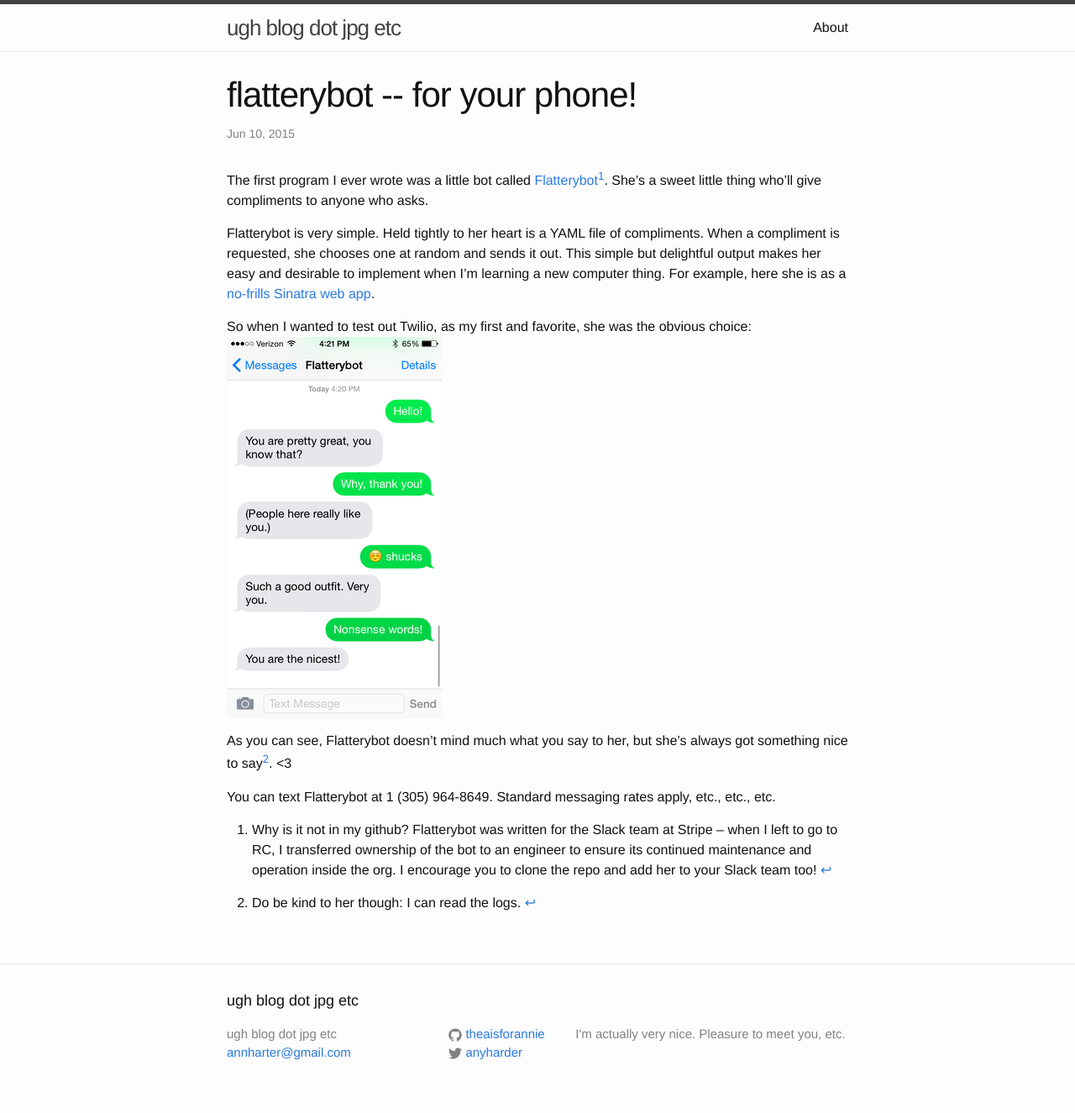
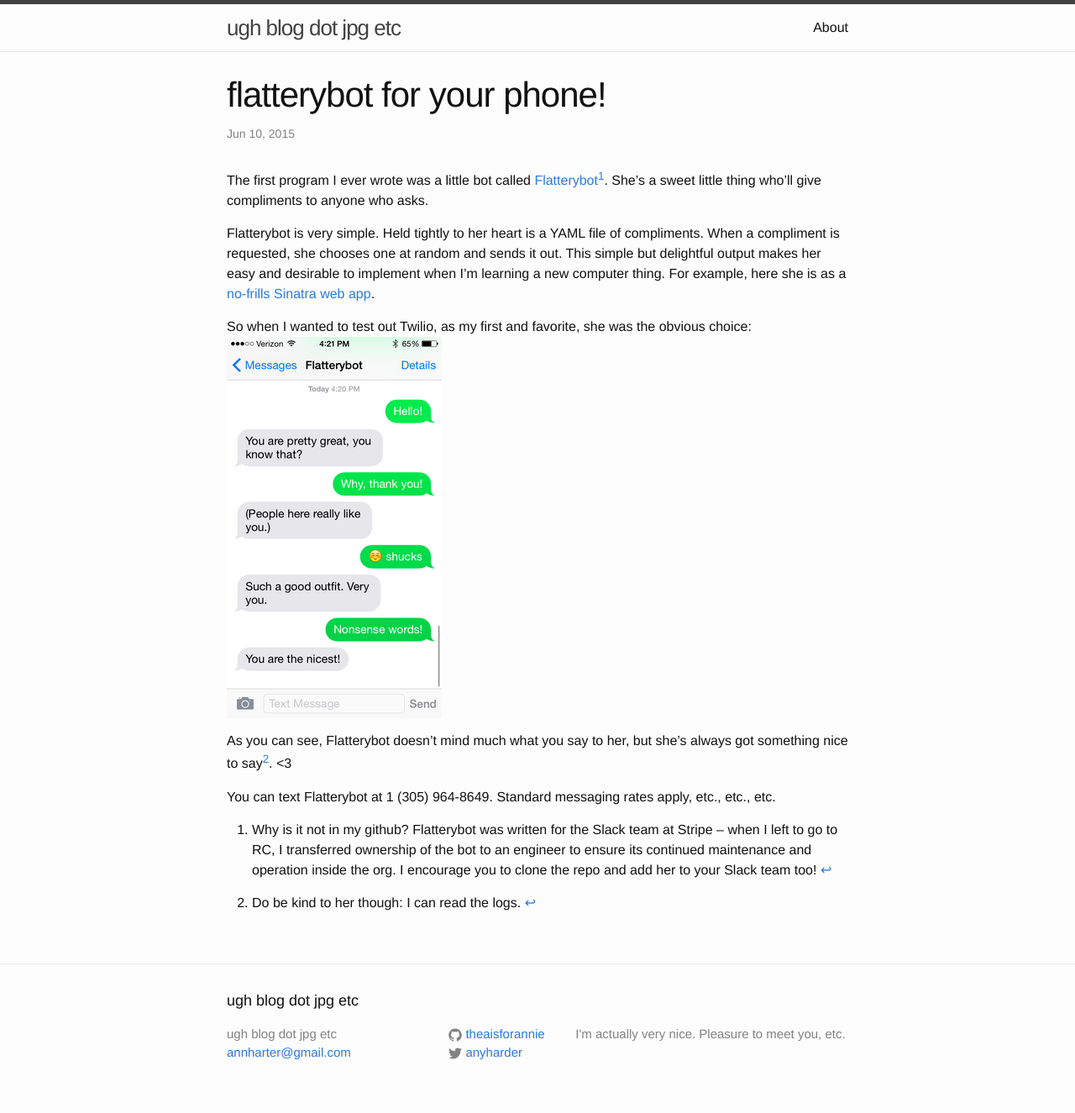
Before and after one commit to theaisforannie/theaisforannie.github.io, a Jekyll site: the page built from _posts/2015-06-10-Flatterybot-for-your-phone.md, in a window 1280 px wide. Shown: the whole page at 84% size. Built offline with Jekyll 4.4.1, drawn with Linux system fonts in a browser that asks for light colours.

```diff
--- a/_posts/2015-06-10-Flatterybot-for-your-phone.md
+++ b/_posts/2015-06-10-Flatterybot-for-your-phone.md
@@ -1,6 +1,6 @@
 ---
 layout: post
-title: flatterybot -- for your phone!
+title: flatterybot for your phone!
 ---
 
 The first program I ever wrote was a little bot called [Flatterybot](https://github.com/raybejjani/slackbot)[^1]. She's a sweet little thing who'll give compliments to anyone who asks.
--- a/feelings/index.html
+++ /dev/null
@@ -1,6 +0,0 @@
-<!doctype html>
-<html>
-	<body>
-		<h1>Hello World</h1>
-	</body>
-</html>
```
Also changed, not shown: test/index.html (deleted, +0 -6 lines).
